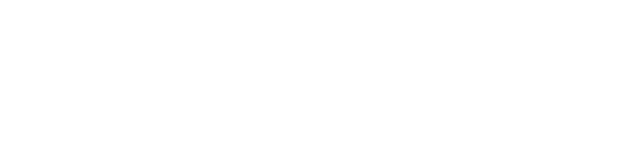
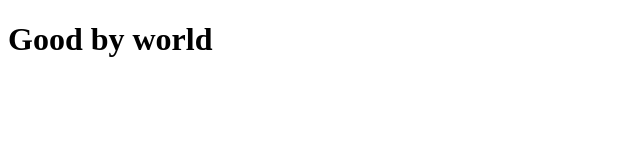
Before and after one commit to academy-top-tula-PV312/my-project, a plain HTML site: page index.html in a window 1280 px wide. Shown: the whole page, without its empty margins (0-640 px from the left). Drawn offline with Linux system fonts and the light colour scheme.

Commit message:
change index.html, add styles.css

```diff
--- a/index.html
+++ b/index.html
@@ -6,6 +6,6 @@
     <title>Document</title>
 </head>
 <body>
-
+    <h1>Good by world</h1>
 </body>
 </html>
--- /dev/null
+++ b/styles.css
@@ -0,0 +1,3 @@
+h1{
+	color: red;
+}
```
